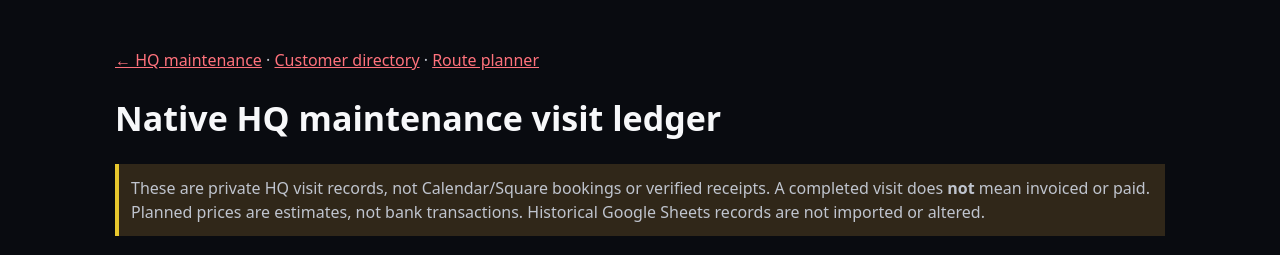
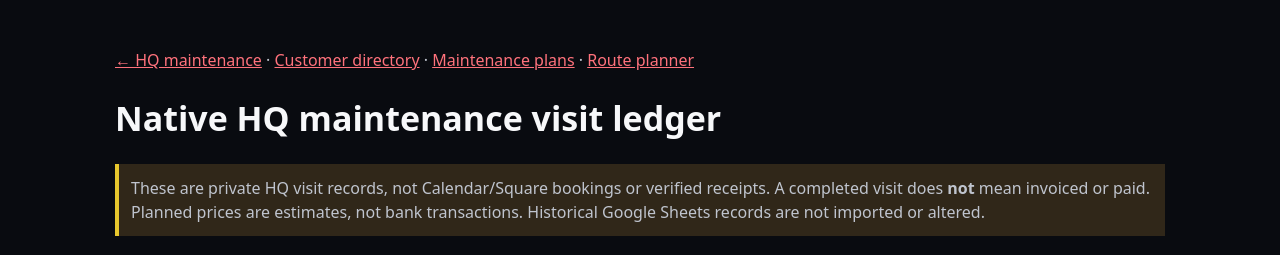
Before and after one commit to tommyday5/TOMMY-TINTS-HQ, a Flask app: template templates/hq_native_maintenance.html in a window 1280 px wide. Shown: the top 255 px of the page. Run offline with Flask 3, Linux system fonts and the light colour scheme; the template is opened without the code that fills it, so the values that code supplies are empty.

Commit message:
Expose maintenance plans and customer plans in existing HQ and portal

```diff
--- a/templates/hq_native_maintenance.html
+++ b/templates/hq_native_maintenance.html
@@ -18,7 +18,7 @@ button,.button{display:inline-block;background:#c91128;color:white;border:1px so
 table{border-collapse:collapse;width:100%}th,td{text-align:left;padding:12px;border-bottom:1px solid #41454d} .scroll{overflow-x:auto}
 @media(max-width:640px){.grid{grid-template-columns:1fr}}
 </style></head><body><main>
-<p><a href="/?page=maintenance">← HQ maintenance</a> · <a href="/hq/customers">Customer directory</a> · <a href="/hq/maintenance/routes">Route planner</a></p>
+<p><a href="/?page=maintenance">← HQ maintenance</a> · <a href="/hq/customers">Customer directory</a> · <a href="/hq/maintenance/plans">Maintenance plans</a> · <a href="/hq/maintenance/routes">Route planner</a></p>
 <h1>Native HQ maintenance visit ledger</h1>
 <p class="warning">These are private HQ visit records, not Calendar/Square bookings or verified receipts. A completed visit does <strong>not</strong> mean invoiced or paid. Planned prices are estimates, not bank transactions. Historical Google Sheets records are not imported or altered.</p>
 {% if listing %}
```
